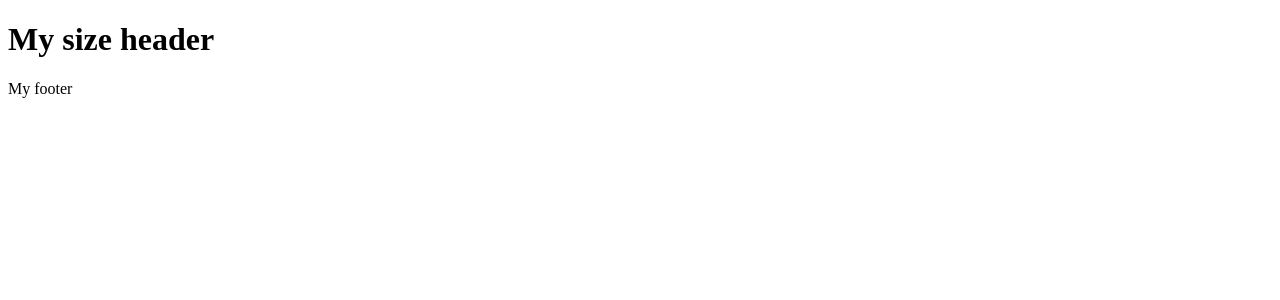
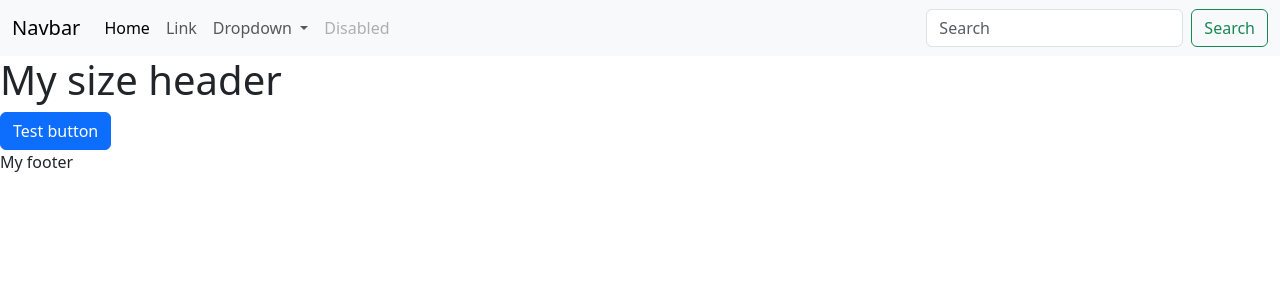
Before and after one commit to Patteerrik/Garden_Grill, a Django app: template templates/base.html in a window 1280 px wide. Shown: the top 300 px of the page. Run offline with Django 4.2, Linux system fonts and the light colour scheme; the template is opened without the code that fills it, so the values that code supplies are empty; some libraries are stand-ins or nearby versions.

Commit message:
Add static files setup and Bootstrap integration

```diff
--- a/main/settings.py
+++ b/main/settings.py
@@ -15,7 +15,6 @@ from decouple import config
 from pathlib import Path
 
 
-print(config('ALLOWED_HOSTS'))
 # Build paths inside the project like this: BASE_DIR / 'subdir'.
 BASE_DIR = Path(__file__).resolve().parent.parent
 
@@ -121,7 +120,8 @@ USE_TZ = True
 # Static files (CSS, JavaScript, Images)
 # https://docs.djangoproject.com/en/4.2/howto/static-files/
 
-STATIC_URL = 'static/'
+STATIC_URL = '/static/'
+STATICFILES_DIRS = [BASE_DIR / 'static']
 
 # Default primary key field type
 # https://docs.djangoproject.com/en/4.2/ref/settings/#default-auto-field
--- a/templates/base.html
+++ b/templates/base.html
@@ -1,24 +1,68 @@
+{% load static %}
 <!DOCTYPE html>
 <html lang="en">
 <head>
-    <title>{% block title %}My site{% endblock %}</title>
     <meta charset="UTF-8">
     <meta name="viewport" content="width=device-width, initial-scale=1.0">
-    <title>Document</title>
+    <title>{% block title %}My site{% endblock %}</title>
+    <!-- bootstrap -->
+    <link href="https://stackpath.bootstrapcdn.com/bootstrap/5.3.0/css/bootstrap.min.css" rel="stylesheet">
+    <!-- Your custom CSS -->
+    <link href="{% static 'css/style.css' %}" rel="stylesheet">
 </head>
 <body>
+    <!-- Navbar -->
+    <nav class="navbar navbar-expand-lg bg-body-tertiary">
+        <div class="container-fluid">
+          <a class="navbar-brand" href="#">Navbar</a>
+          <button class="navbar-toggler" type="button" data-bs-toggle="collapse" data-bs-target="#navbarSupportedContent" aria-controls="navbarSupportedContent" aria-expanded="false" aria-label="Toggle navigation">
+            <span class="navbar-toggler-icon"></span>
+          </button>
+          <div class="collapse navbar-collapse" id="navbarSupportedContent">
+            <ul class="navbar-nav me-auto mb-2 mb-lg-0">
+              <li class="nav-item">
+                <a class="nav-link active" aria-current="page" href="#">Home</a>
+              </li>
+              <li class="nav-item">
+                <a class="nav-link" href="#">Link</a>
+              </li>
+              <li class="nav-item dropdown">
+                <a class="nav-link dropdown-toggle" href="#" role="button" data-bs-toggle="dropdown" aria-expanded="false">
+                  Dropdown
+                </a>
+                <ul class="dropdown-menu">
+                  <li><a class="dropdown-item" href="#">Action</a></li>
+                  <li><a class="dropdown-item" href="#">Another action</a></li>
+                  <li><hr class="dropdown-divider"></li>
+                  <li><a class="dropdown-item" href="#">Something else here</a></li>
+                </ul>
+              </li>
+              <li class="nav-item">
+                <a class="nav-link disabled" aria-disabled="true">Disabled</a>
+              </li>
+            </ul>
+            <form class="d-flex" role="search">
+              <input class="form-control me-2" type="search" placeholder="Search" aria-label="Search">
+              <button class="btn btn-outline-success" type="submit">Search</button>
+            </form>
+          </div>
+        </div>
+      </nav>
     <header>
      <h1>My size header</h1>
+     <button class="btn btn-primary">Test button</button>
 
     </header>
-    <Main>
+    <main>
         {% block content %}
 
         {% endblock %}
-    </Main>
+    </main>
 
     <footer>
         My footer
     </footer>
+    <!-- bootstrap -->
+    <script src="https://stackpath.bootstrapcdn.com/bootstrap/5.3.0/js/bootstrap.bundle.min.js"></script>
 </body>
 </html>
```
Also changed, not shown: main/static/css/style.css (added).
